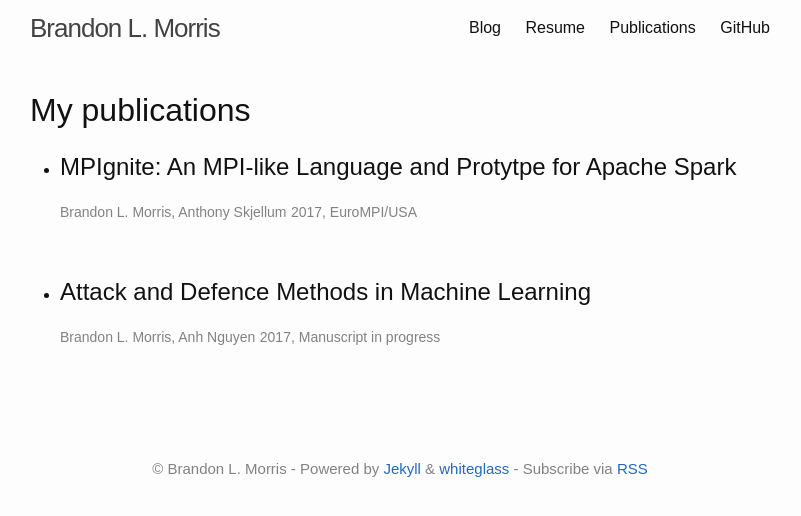
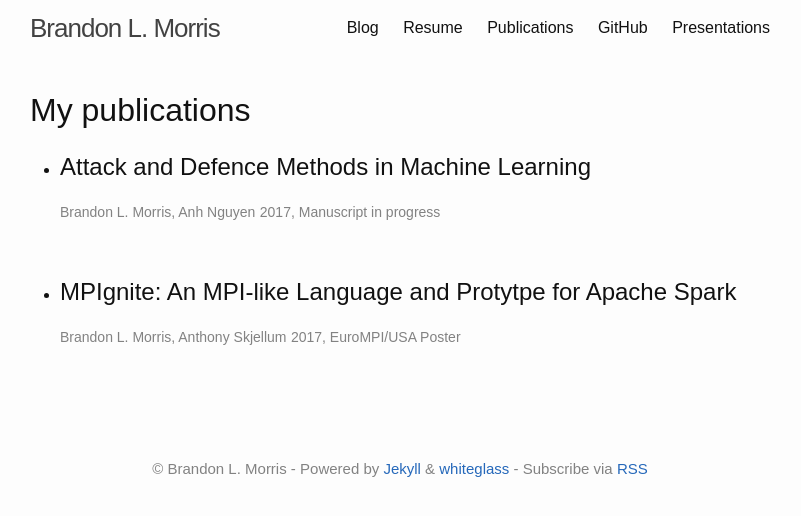
Before and after one commit to BrandonLMorris/brandonlmorris.github.io, a Jekyll site: the page built from publications.md, in a window 1280 px wide. Shown: the top 516 px of the page, without its empty margins (240-1041 px from the left). Built offline with Jekyll 4.4.1, drawn with Linux system fonts in a browser that asks for light colours.

Commit message:
Add presentations page

```diff
--- a/_data/navigation.yml
+++ b/_data/navigation.yml
@@ -9,3 +9,5 @@ main:
     url: /publications/
   - title: "GitHub"
     url: https://github.com/brandonlmorris
+  - title: "Presentations"
+    url: /presentations/
--- a/_data/publications.yml
+++ b/_data/publications.yml
@@ -1,13 +1,13 @@
 # List of and information about my publications
 
+- title: Attack and Defence Methods in Machine Learning
+  authors: Brandon L. Morris, Anh Nguyen
+  description:
+  year: 2017
+  venue: Manuscript in progress
 - title: "MPIgnite: An MPI-like Language and Protytpe for Apache Spark"
   authors: Brandon L. Morris, Anthony Skjellum
   description:
   url: https://arxiv.org/abs/1707.04788
   year: 2017
-  venue: EuroMPI/USA
-- title: Attack and Defence Methods in Machine Learning
-  authors: Brandon L. Morris, Anh Nguyen
-  description:
-  year: 2017
-  venue: Manuscript in progress
+  venue: EuroMPI/USA Poster
```
Also changed, not shown: _data/presentations.yml (added, +16 -0 lines), _layouts/presentations.html (added, +32 -0 lines), presentations.md (added, +5 -0 lines).
